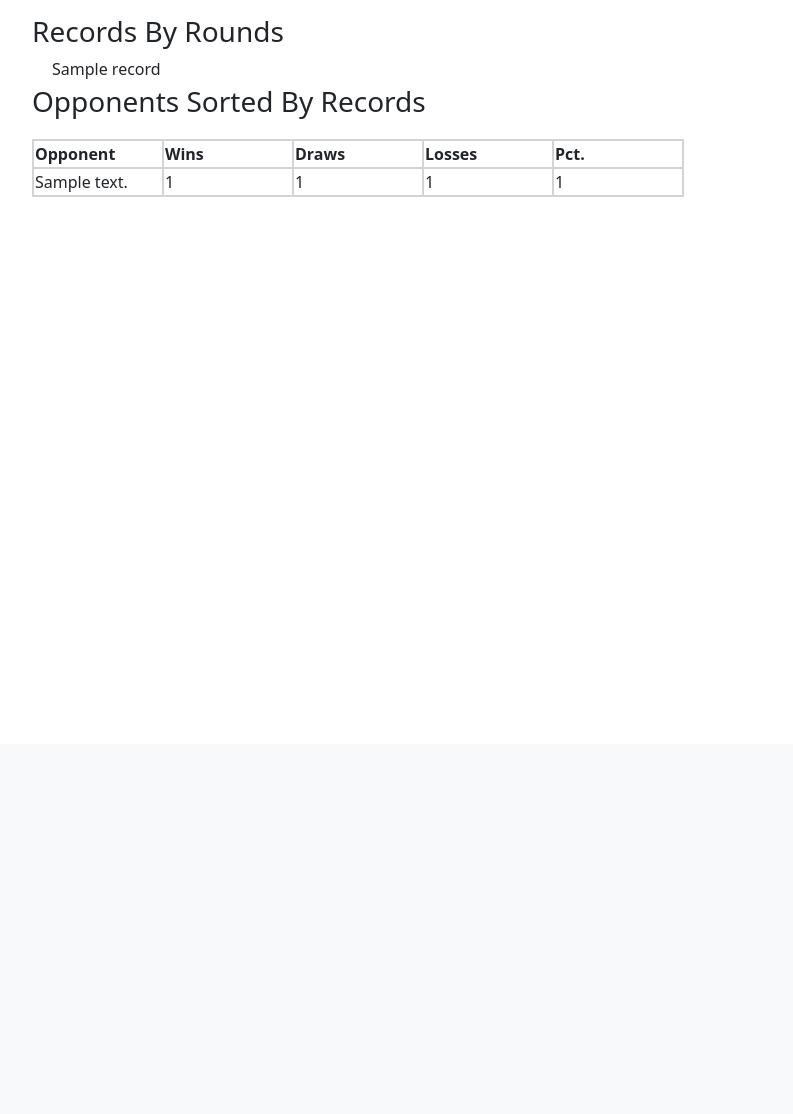
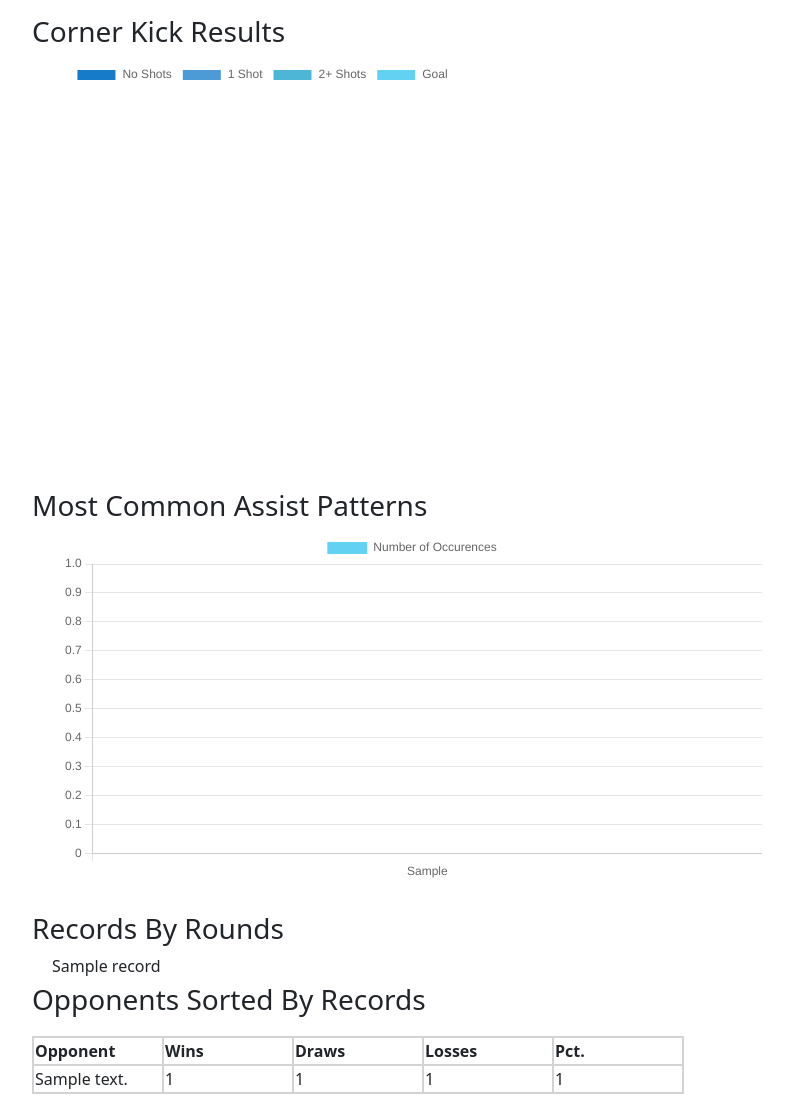
Before and after one commit to ArthurXu17/Fifa-Stat-Tracker, a Django app: template fifa_stat_tracker/tracker/templates/tracker/user_stats.html in a window 1280 px wide. Shown: the part 56-1170 px from the top of the page, without its empty margins (50-843 px from the left). Before the commit the page ends 253 px from the top, so only its background shows below. Run offline with Django 4.2, Linux system fonts and the light colour scheme; the template is opened without the code that fills it: most values are stand-ins (such as "Sample title", 1, 10 or a date in 2020).

Commit message:
Add Graphs To User Stats

```diff
--- a/fifa_stat_tracker/tracker/static/tracker/style.css
+++ b/fifa_stat_tracker/tracker/static/tracker/style.css
@@ -121,3 +121,16 @@
 .play_game_button {
     margin-top: 10px;
 }
+
+.stats_chart {
+    margin: 30px;
+    margin-top: 10px;
+}
+
+.pie_chart {
+    width: 400px;
+}
+
+.bar_chart {
+    width: 700px;
+}
--- a/fifa_stat_tracker/tracker/templates/tracker/base.html
+++ b/fifa_stat_tracker/tracker/templates/tracker/base.html
@@ -48,5 +48,7 @@
             </div>
         </div>
     </div>
+    {% block scripts %}
+    {% endblock %}
   </body>
 </html>
--- a/fifa_stat_tracker/tracker/templates/tracker/user_stats.html
+++ b/fifa_stat_tracker/tracker/templates/tracker/user_stats.html
@@ -7,6 +7,53 @@
 {% endblock %}
 
 {% block content %}
+    <h3> Corner Kick Results </h3>
+    <div class="pie_chart stats_chart">
+    <canvas id="corner_kick"></canvas></div>
+    <h3> Most Common Assist Patterns </h3>
+    <div class="bar_chart stats_chart">
+    <canvas id="detailed_assist"></canvas></div>
+    <script src="https://cdn.jsdelivr.net/npm/chart.js"></script>
+    <script>
+    const corner_kick_ctx = document.getElementById('corner_kick').getContext('2d');
+    const corner_kick_chart = new Chart(corner_kick_ctx, {
+        type: 'pie',
+        data: {
+          labels : ['No Shots', '1 Shot', '2+ Shots', 'Goal'],
+            datasets: [{
+              label: "Number of Corners",
+              data : [{{corner_stats.num_no_shot_corners}},
+                      {{corner_stats.num_one_shot_corners}},
+                      {{corner_stats.num_multi_shot_corners}},
+                      {{corner_stats.num_goal_corners}},],
+              backgroundColor: [
+                'rgb(22, 124, 201)',
+                'rgb(77, 155, 214)',
+                'rgb(77, 182, 214)',
+                'rgb(99, 209, 242)',
+                ]
+            }]
+        }
+    });
+    const assist_pattern_ctx = document.getElementById('detailed_assist').getContext('2d');
+    const assist_pattern_chart = new Chart(assist_pattern_ctx, {
+        type: 'bar',
+        data: {
+          labels : [{% for info in assist_patterns %}
+                        '{{ info.0 }}',
+                    {% endfor%}],
+            datasets: [{
+              label: "Number of Occurences",
+              data : [{% for info in assist_patterns %}
+                        {{ info.1 }},
+                      {% endfor%}],
+              backgroundColor: [
+                'rgb(99, 209, 242)'
+              ]
+            }]
+        }
+    });
+    </script>
     <h3> Records By Rounds </h3>
     <div class="play_game_container">
         {% for record in records_by_rounds %}
```
Also changed, not shown: fifa_stat_tracker/tracker/views/user_stats_view.py (+32 -4 lines).
